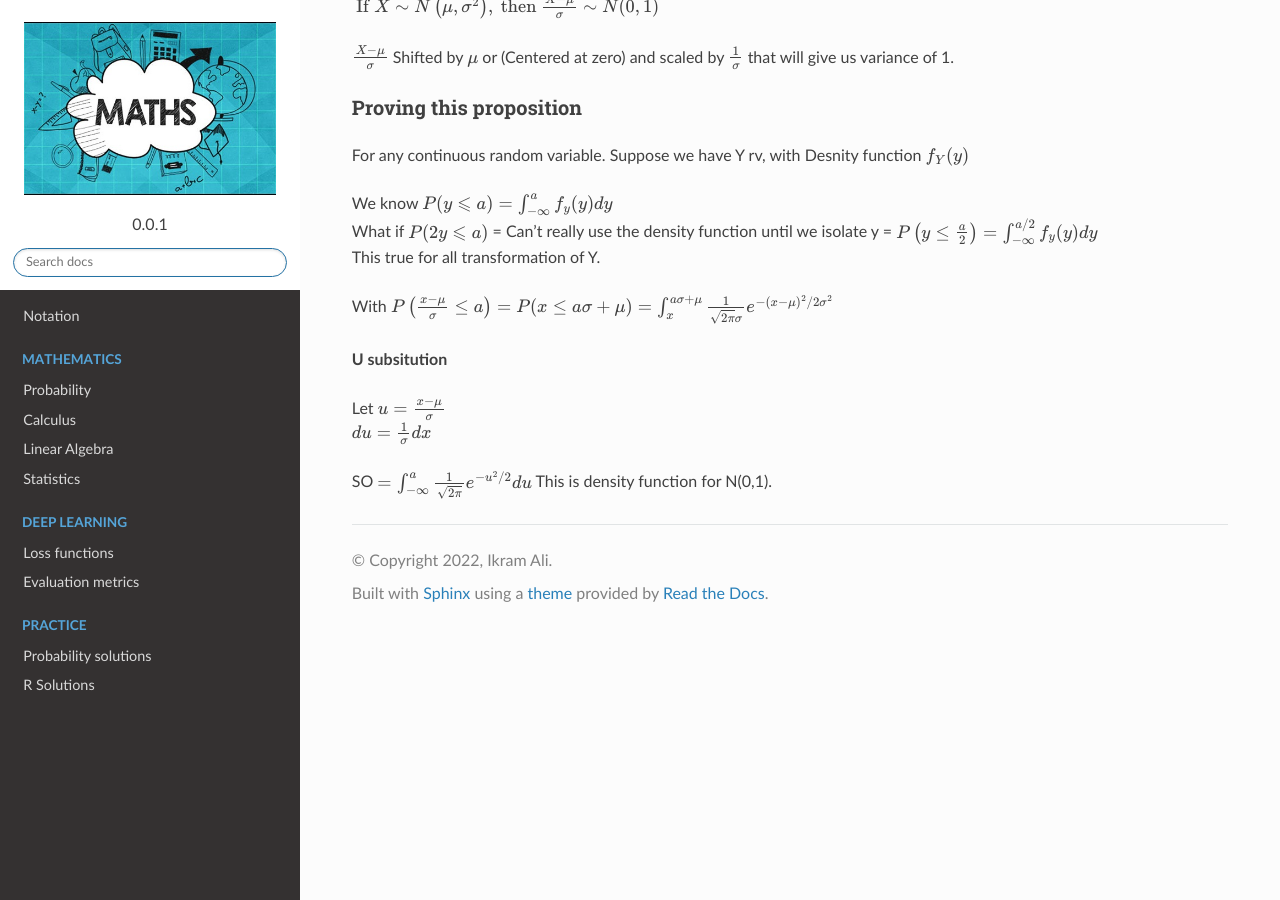
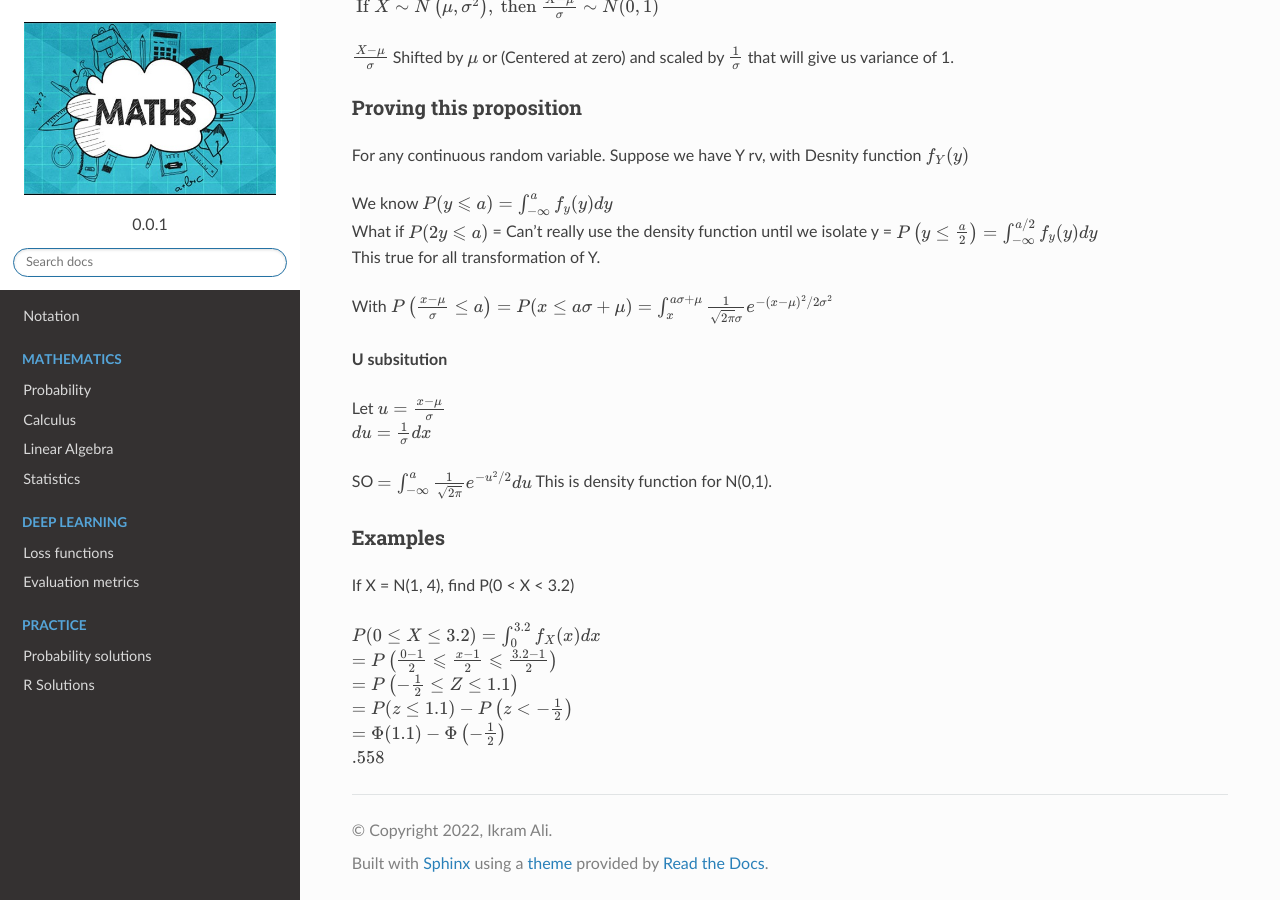
Before and after one commit to akkefa/ml-notes, a Sphinx documentation site: the page built from docs/probability/continuous_rv.rst, in a window 1280 px wide and 900 px high, scrolled down 5101 px. Built offline with Sphinx 7.4.7 and the Read the Docs theme 2.0.0, drawn with Linux system fonts in a browser that asks for light colours.

Commit message:
New changes.

```diff
--- a/docs/probability/continuous_rv.rst
+++ b/docs/probability/continuous_rv.rst
@@ -223,3 +223,14 @@ With :math:`P\left(\frac{x-\mu}{\sigma} \leq a\right)=P(x \leq a \sigma+\mu) = \
 | :math:`d u=\frac{1}{\sigma} d x`
 
 SO :math:`= \int_{-\infty}^{a} \frac{1}{\sqrt{2 \pi}} e^{-u^{2} / 2} d u`  This is density function for N(0,1).
+
+Examples
+^^^^^^^^^
+If X = N(1, 4), find P(0 < X < 3.2)
+
+|  :math:`P(0 \leq X \leq 3.2)=\int_{0}^{3.2} f_{X}(x) d x`
+|  :math:`=P\left(\frac{0-1}{2} \leqslant \frac{x-1}{2} \leqslant \frac{3.2-1}{2}\right)`
+|  :math:`=P\left(-\frac{1}{2} \leq Z \leq 1.1\right)`
+|  :math:`=P(z \leq 1.1)-P\left(z<-\frac{1}{2}\right)`
+|  :math:`=\Phi(1.1)-\Phi\left(-\frac{1}{2}\right)`
+|  :math:`.558`
```
